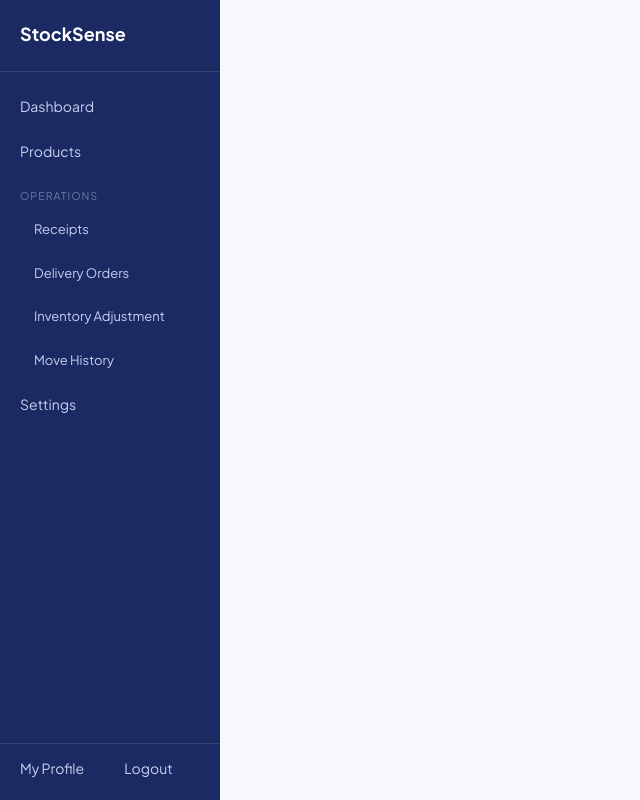
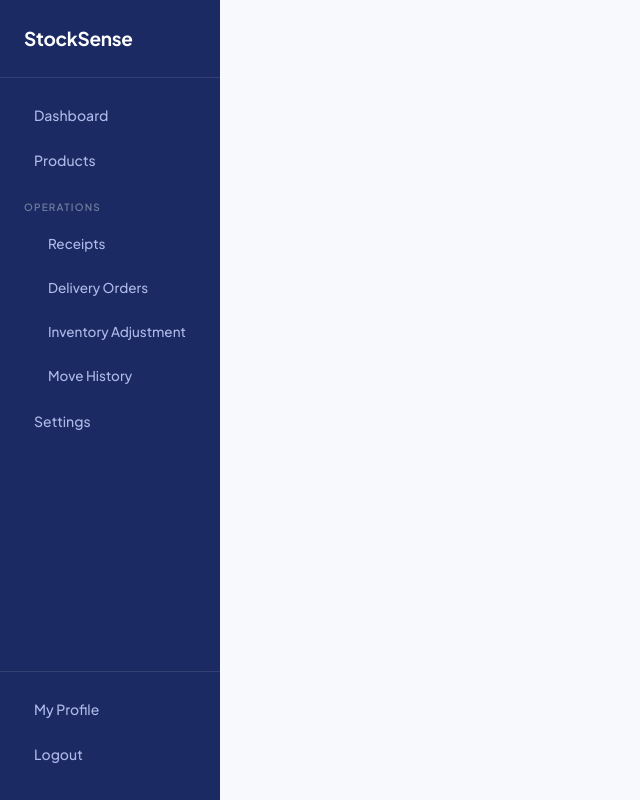
Before and after one commit to VaibhavRawat27/StockSense, a React (Vite) app in the folder frontend/: page /login in a window 1280 px wide. Shown: the whole page, without its empty margins (0-640 px from the left). Built offline with nearby package versions, Linux system fonts and the light colour scheme.

Commit message:
style: modernize sidebar nav with pill-style active states

```diff
--- a/frontend/src/components/Sidebar.css
+++ b/frontend/src/components/Sidebar.css
@@ -5,31 +5,37 @@
   color: #ffffff;
   display: flex;
   flex-direction: column;
-  padding: 20px 0;
+  padding: 24px 0;
   position: fixed;
   left: 0;
   top: 0;
 }
 
 .sidebar-logo {
-  font-size: 18px;
+  font-size: 19px;
   font-weight: 700;
-  padding: 0 20px 24px 20px;
+  padding: 0 24px 24px 24px;
   border-bottom: 1px solid rgba(255,255,255,0.1);
-  margin-bottom: 12px;
+  margin-bottom: 16px;
+  letter-spacing: -0.3px;
 }
 
 .sidebar-nav {
   display: flex;
   flex-direction: column;
   flex: 1;
+  gap: 2px;
 }
 
 .nav-item {
-  color: #C7D0F0;
+  color: #AEB9E8;
   text-decoration: none;
-  padding: 12px 20px;
+  padding: 11px 24px;
   font-size: 14px;
+  font-weight: 500;
+  margin: 0 10px;
+  border-radius: 8px;
+  transition: background 0.15s ease, color 0.15s ease;
 }
 
 .nav-item:hover {
@@ -38,26 +44,30 @@
 }
 
 .nav-item.active {
-  background: rgba(255,255,255,0.14);
+  background: rgba(127, 209, 255, 0.16);
   color: #ffffff;
   font-weight: 600;
-  border-left: 3px solid #7FD1FF;
+  border-left: none;
 }
 
 .sidebar-footer {
   border-top: 1px solid rgba(255,255,255,0.1);
-  padding-top: 12px;
+  padding-top: 16px;
+  display: flex;
+  flex-direction: column;
+  gap: 2px;
 }
 
 .nav-group-label {
   color: #6C7A9C;
-  font-size: 8pt;
+  font-size: 10px;
+  font-weight: 600;
   text-transform: uppercase;
-  letter-spacing: 1px;
-  padding: 14px 20px 4px 20px;
+  letter-spacing: 1.2px;
+  padding: 16px 24px 6px 24px;
 }
 
 .sub-item {
-  padding-left: 34px;
-  font-size: 13px;
+  padding-left: 38px;
+  font-size: 13.5px;
 }
```
